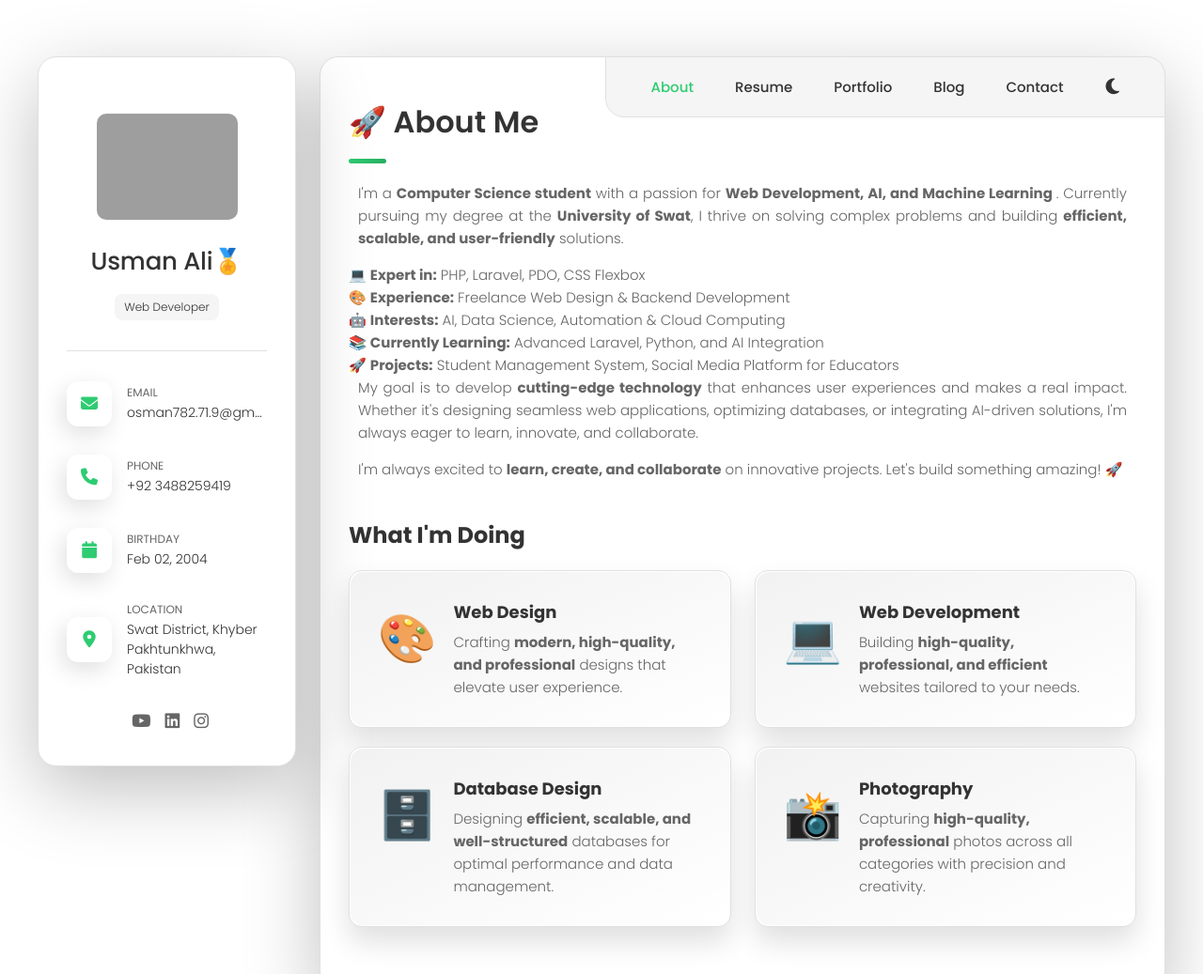
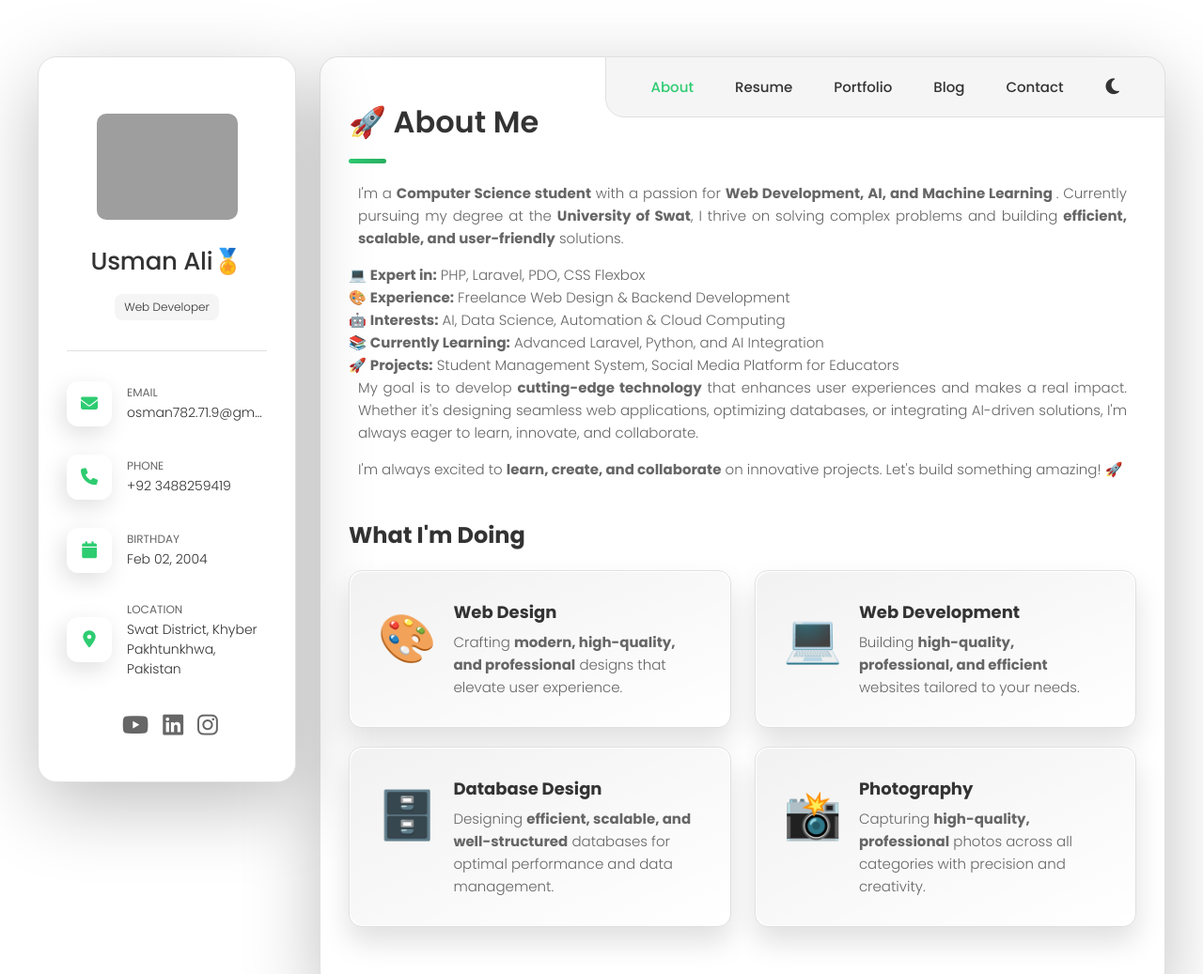
Before and after one commit to uthman-khan/portfolio, a plain HTML site: page index.html in a window 1280 px wide. Shown: the top 1037 px of the page at 94% size. Drawn offline with Linux system fonts and the light colour scheme; grey boxes are pictures that could not be loaded.

Commit message:
Change some styling...

```diff
--- a/assets/css/style.css
+++ b/assets/css/style.css
@@ -381,13 +381,12 @@ article { display: none; }
     justify-content: flex-start;
     align-items: center;
     gap: 15px;
-    padding-bottom: 4px;
+    padding-bottom: 10px;
     padding-left: 7px;
 }
-
 .social-item .social-link {
     color: var(--text-secondary);
-    font-size: 18px;
+    font-size: 25px;
 }
 
     .social-item .social-link:hover { color: var(--accent-color); }
```
